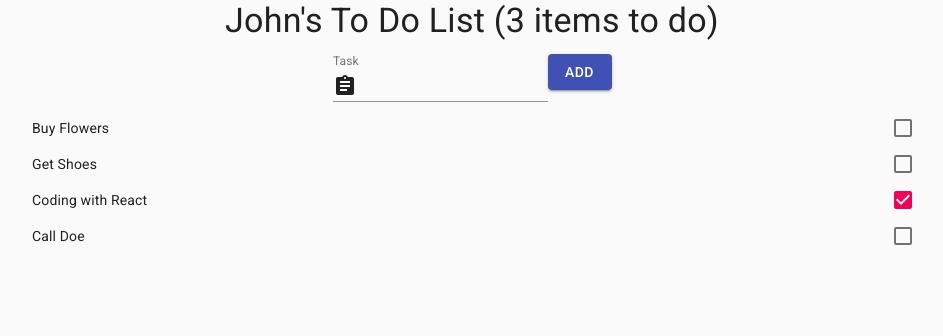
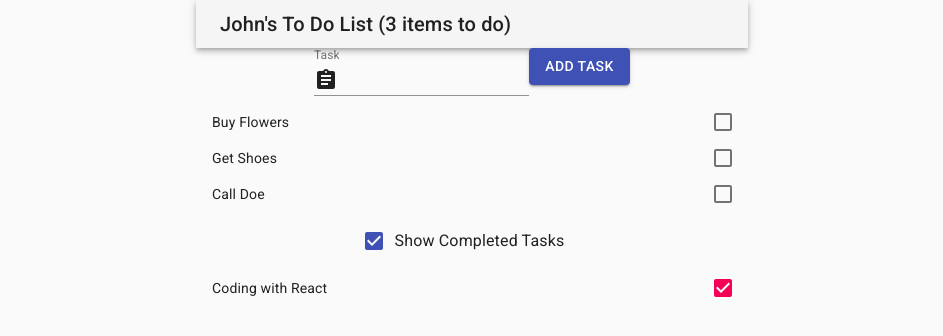
Before and after one commit to gitmbints/React-todo-app, a React (Create React App) app: page / in a window 1280 px wide. Shown: the top 336 px of the page, without its empty margins (168-1111 px from the left). Built offline with nearby package versions, Linux system fonts and the light colour scheme.

Commit message:
Add feature to separate the completed and uncompleted task.

```diff
--- a/src/App.js
+++ b/src/App.js
@@ -1,21 +1,15 @@
 import React, { Component } from 'react';
-import Assignment from '@material-ui/icons/Assignment';
+import { TodoBanner } from './TodoBanner';
+import { TodoCreator } from './TodoCreator';
+import { TodoRow } from './TodoRow';
+import { VisibilityControl } from './VisibilityControl';
 import {
-  Typography,
-  Button,
   Container,
-  TextField,
-  InputAdornment,
   List,
-  ListItem,
-  ListItemText,
-  ListItemSecondaryAction,
-  Checkbox
 } from '@material-ui/core';
 
+class App extends Component {
 
-
-class App extends Component {
   constructor(props) {
     super(props);
     this.state = {
@@ -25,28 +19,23 @@ class App extends Component {
         {action: "Get Shoes", done: false},
         {action: "Coding with React", done: true},
         {action: "Call Doe", done: false}],
-      newItemText: ""
+      showCompleted: true
     }
   }
 
+  // I don't understand this snippet
   toggleTodo = todo => this.setState({
     todoItems: this.state.todoItems.map(item => item.action === todo.action ? {...item, done: !item.done} : item)
   });
 
-  todoListRows = () => this.state.todoItems.map((item, index) => {
-    const labelId = `checkbox-list-secondary-label-${index}`;
+  todoListRows = (doneValue) => this.state.todoItems.filter(item => item.done === doneValue).map((item, index) => {
     return (
-      <ListItem key={ item.action } button>
-        <ListItemText id={labelId} primary={ item.action } />
-        <ListItemSecondaryAction>
-          <Checkbox
-            edge="end"
-            onChange={ () => this.toggleTodo(item) }
-            checked={ item.done }
-            inputProps={{ 'aria-labelledby': labelId }}
-          />
-        </ListItemSecondaryAction>
-      </ListItem>
+      <TodoRow
+        key={item.action}
+        item={item}
+        callback={this.toggleTodo}
+        labelId={`checkbox-list-secondary-label-${index}`}
+      />
     );
   });
 
@@ -56,48 +45,35 @@ class App extends Component {
     });
   }
 
-  createNewTodo = () => {
-    if (!this.state.todoItems.find(item => item.action === this.state.newItemText)) {
+  createNewTodo = (task) => {
+    if (!this.state.todoItems.find(item => item.action === task)) {
       this.setState({
-        todoItems: [...this.state.todoItems, {action: this.state.newItemText, done: false}],
-        newItemText: ""
+        todoItems: [...this.state.todoItems, {action: task, done: false}],
       });
-      console.log(this.state.todoItems);
     }
   }
 
   render = () =>
     <div align="center">
-      <Typography variant='h4' align='center' gutterBottom>
-        {this.state.userName}'s To Do List
-        ({ this.state.todoItems.filter(t => !t.done).length } items to do)
-      </Typography>
-      <Container maxWidth="md">
-        <form noValidate autoComplete="off" gutterBottom>
-          <TextField
-            id="input-with-icon-textfield"
-            label="Task"
-            InputProps={{
-              startAdornment: (
-                <InputAdornment position="start">
-                  <Assignment />
-                </InputAdornment>
-              ),
-            }}
-            value={this.state.newItemText}
-            onChange={this.updateNewTextValue}
-          />
-          <Button
-            variant="contained"
-            color="primary"
-            onClick={this.createNewTodo}
-          >
-            Add
-          </Button>
-        </form>
+      <Container maxWidth="sm">
+        <TodoBanner
+          name={this.state.userName}
+          tasks={this.state.todoItems}
+        />
+        <TodoCreator callback={this.createNewTodo} />
         <List dense>
-          { this.todoListRows() }
+          {this.todoListRows(false)}
         </List>
+        <VisibilityControl
+          description="Completed Tasks"
+          isChecked={this.state.showCompleted}
+          callback={ (checked) => this.setState({showCompleted: checked}) }
+        />
+        { this.state.showCompleted &&
+          <List dense>
+            {this.todoListRows(true)}
+          </List>
+        }
       </Container>
     </div>
 }
--- /dev/null
+++ b/src/TodoBanner.js
@@ -0,0 +1,24 @@
+import React, { Component } from 'react';
+import {
+  AppBar,
+  Toolbar,
+  Typography,
+
+} from '@material-ui/core';
+
+class TodoBanner extends Component {
+  render() {
+    return (
+      <AppBar position="static" color="default">
+        <Toolbar variant="dense">
+          <Typography variant="h6" >
+            {this.props.name}'s To Do List
+            ({this.props.tasks.filter(t => !t.done).length} items to do)
+          </Typography>
+        </Toolbar>
+      </AppBar>
+    );
+  }
+}
+
+export { TodoBanner };
--- /dev/null
+++ b/src/TodoCreator.js
@@ -0,0 +1,52 @@
+import React, { Component } from 'react';
+import Assignment from '@material-ui/icons/Assignment';
+import {
+  TextField,
+  InputAdornment,
+  Button
+} from '@material-ui/core';
+
+class TodoCreator extends Component {
+  constructor(props) {
+    super(props);
+    this.state = { newItemText: "" }
+  }
+
+  updateNewTextValue = (event) => {
+    this.setState({ newItemText: event.target.value });
+  }
+
+  createNewTodo = () => {
+    this.props.callback(this.state.newItemText);
+    this.setState({newItemText: ""});
+  }
+
+  render() {
+    return (
+      <form noValidate autoComplete="off" gutterBottom>
+        <TextField
+          id="input-with-icon-textfield"
+          label="Task"
+          InputProps={{
+            startAdornment: (
+              <InputAdornment position="start">
+                <Assignment />
+              </InputAdornment>
+            ),
+          }}
+          value={this.state.newItemText}
+          onChange={this.updateNewTextValue}
+        />
+        <Button
+          variant="contained"
+          color="primary"
+          onClick={this.createNewTodo}
+        >
+          Add Task
+        </Button>
+      </form>
+    );
+  }
+}
+
+export { TodoCreator };
--- /dev/null
+++ b/src/TodoRow.js
@@ -0,0 +1,27 @@
+import React, { Component } from 'react';
+import {
+  ListItem,
+  ListItemText,
+  ListItemSecondaryAction,
+  Checkbox
+} from '@material-ui/core';
+
+class TodoRow extends Component {
+  render() {
+    return (
+      <ListItem button>
+        <ListItemText id={this.props.labelId} primary={this.props.item.action} />
+        <ListItemSecondaryAction>
+          <Checkbox
+            edge="end"
+            onChange={() => this.props.callback(this.props.item)}
+            checked={this.props.item.done}
+            inputProps={{'aria-labelledby': this.props.labelId}}
+          />
+        </ListItemSecondaryAction>
+      </ListItem>
+    );
+  }
+}
+
+export { TodoRow };
--- /dev/null
+++ b/src/VisibilityControl.js
@@ -0,0 +1,29 @@
+import React, { Component } from 'react';
+import {
+  FormControl,
+  FormControlLabel,
+  Checkbox
+} from '@material-ui/core';
+
+class VisibilityControl extends Component {
+  render() {
+    return (
+      <FormControl component="fieldset">
+        <FormControlLabel
+          value="end"
+          control={
+            <Checkbox
+              color="primary"
+              checked={this.props.isChecked}
+              onChange={(e) => this.props.callback(e.target.checked)}
+            />
+          }
+          label={`Show ${this.props.description}`}
+          labelPlacement="end"
+        />
+      </FormControl>
+     );
+  }
+}
+
+export{ VisibilityControl };
```
